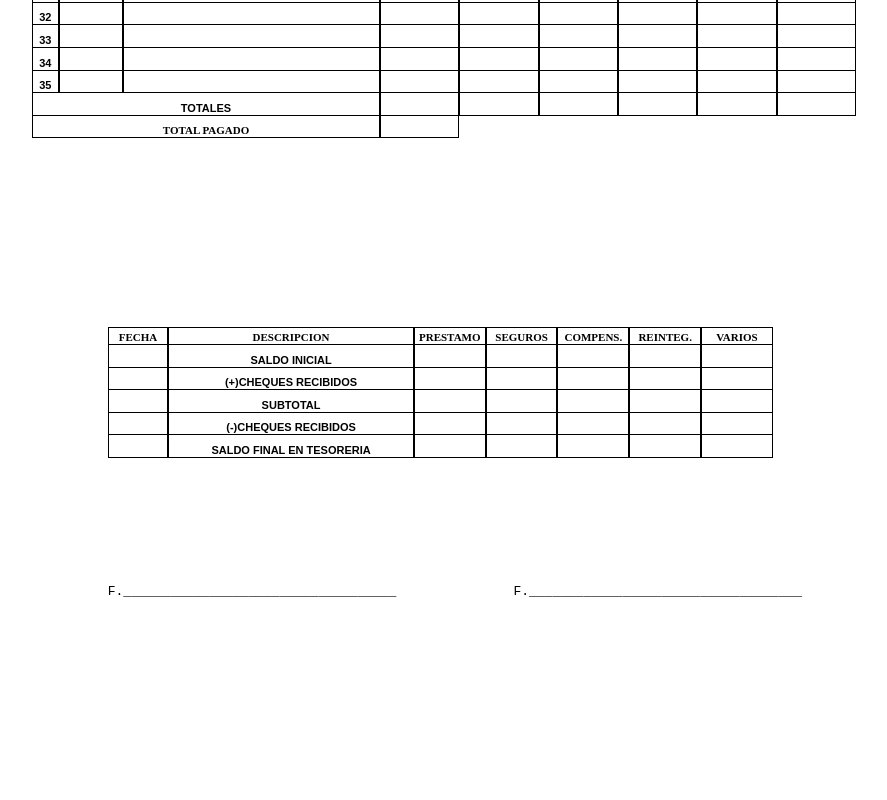
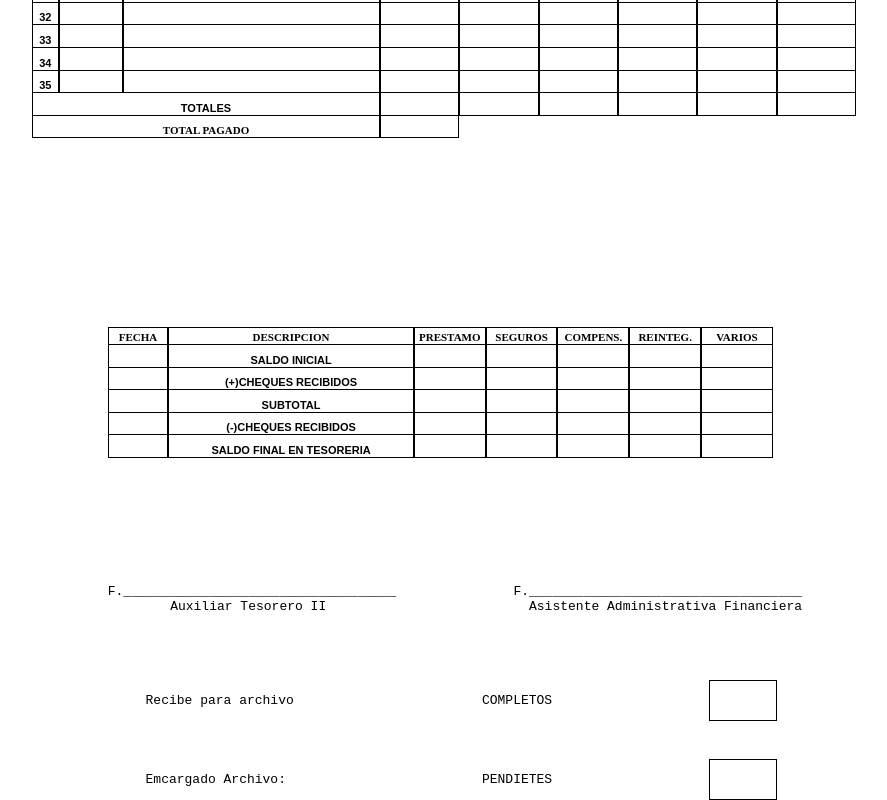
Before and after one commit to pablogp8/impresiones2P, an Angular app: page / in a window 1280 px wide. Shown: the part 921-1721 px from the top of the page, without its empty margins (127-1014 px from the left). Before the commit the page ends 1533 px from the top, so only its background shows below. Built offline with nearby package versions, Linux system fonts and the light colour scheme.

Commit message:
impresiones completas

```diff
--- a/src/app/app.component.html
+++ b/src/app/app.component.html
@@ -2,3 +2,4 @@
 <app-ejemplo *ngIf="estado"></app-ejemplo>
 <app-control-che *ngIf="!estado"></app-control-che>
 <app-analisispre *ngIf="estado"></app-analisispre>
+<app-descuentos-mes *ngIf="estado"></app-descuentos-mes>
--- a/src/app/app.module.ts
+++ b/src/app/app.module.ts
@@ -6,6 +6,7 @@ import { SolicitudPComponent } from './solicitud-p/solicitud-p.component';
 import { EjemploComponent } from './ejemplo/ejemplo.component';
 import { ControlCheComponent } from './control-che/control-che.component';
 import { AnalisispreComponent } from './analisispre/analisispre.component';
+import { DescuentosMesComponent } from './descuentos-mes/descuentos-mes.component';
 
 @NgModule({
   declarations: [
@@ -13,7 +14,8 @@ import { AnalisispreComponent } from './analisispre/analisispre.component';
     SolicitudPComponent,
     EjemploComponent,
     ControlCheComponent,
-    AnalisispreComponent
+    AnalisispreComponent,
+    DescuentosMesComponent
   ],
   imports: [
     BrowserModule
--- a/src/app/control-che/control-che.component.css
+++ b/src/app/control-che/control-che.component.css
@@ -103,3 +103,16 @@
    margin-top: 3cm;
    margin-left: 5cm;
 }
+.Master{
+    display: grid;
+    grid-template-columns: 8.9cm 6cm 1.8cm;
+    margin-left: 6cm;
+    margin-top: 1cm;
+}
+
+.cuadrosC{
+    border-left: 0.5mm solid;
+    border-right: 0.5mm solid;
+    border-top: 0.5mm solid;
+    border-bottom: 0.5mm solid;
+}
--- a/src/app/control-che/control-che.component.html
+++ b/src/app/control-che/control-che.component.html
@@ -118,7 +118,22 @@
     <div class="VAR bordTF"></div>
   </div>
   <div class="lineasFirma">
-    <div class="lineaF"> <pre>F.___________________________________               F.___________________________________ </pre></div>
-
+    <div class="lineaF"> <pre>F.___________________________________               F.___________________________________
+        Auxiliar Tesorero II                          Asistente Administrativa Financiera
+    </pre></div>
   </div>
+  <div class = "Comprobar Archivos">
+    <div class = "Master">
+      <pre>Recibe para archivo</pre>
+      <pre>COMPLETOS</pre>
+      <div class="cuadrosC"></div>
+    </div>
+  </div>
+  <div class = "Comprobar Archivos">
+      <div class = "Master">
+        <pre>Emcargado Archivo:</pre>
+        <pre>PENDIETES</pre>
+        <div class="cuadrosC"></div>
+      </div>
+    </div>
 </div>
--- /dev/null
+++ b/src/app/descuentos-mes/descuentos-mes.component.css
@@ -0,0 +1,9 @@
+.Carta{
+    width: 210mm;
+    height: 297mm;
+    margin: 1cm 0cm 1cm 1cm;
+}
+.encab1{
+    display: grid;
+    grid-template-columns: 28cm 4cm;
+}
--- /dev/null
+++ b/src/app/descuentos-mes/descuentos-mes.component.html
@@ -0,0 +1,8 @@
+<div class= "Carta">
+ <!---->
+  <img src="https://ecfm.usac.edu.gt/sites/default/files/inline-images/LogoUsacColor.png"
+  alt =" "
+  width ="30cm"
+  height ="30cm">
+
+</div>
--- /dev/null
+++ b/src/app/descuentos-mes/descuentos-mes.component.ts
@@ -0,0 +1,15 @@
+import { Component, OnInit } from '@angular/core';
+
+@Component({
+  selector: 'app-descuentos-mes',
+  templateUrl: './descuentos-mes.component.html',
+  styleUrls: ['./descuentos-mes.component.css']
+})
+export class DescuentosMesComponent implements OnInit {
+
+  constructor() { }
+
+  ngOnInit() {
+  }
+
+}
```
Also changed, not shown: 1 other file (tests, documents, lock files or other folders).
